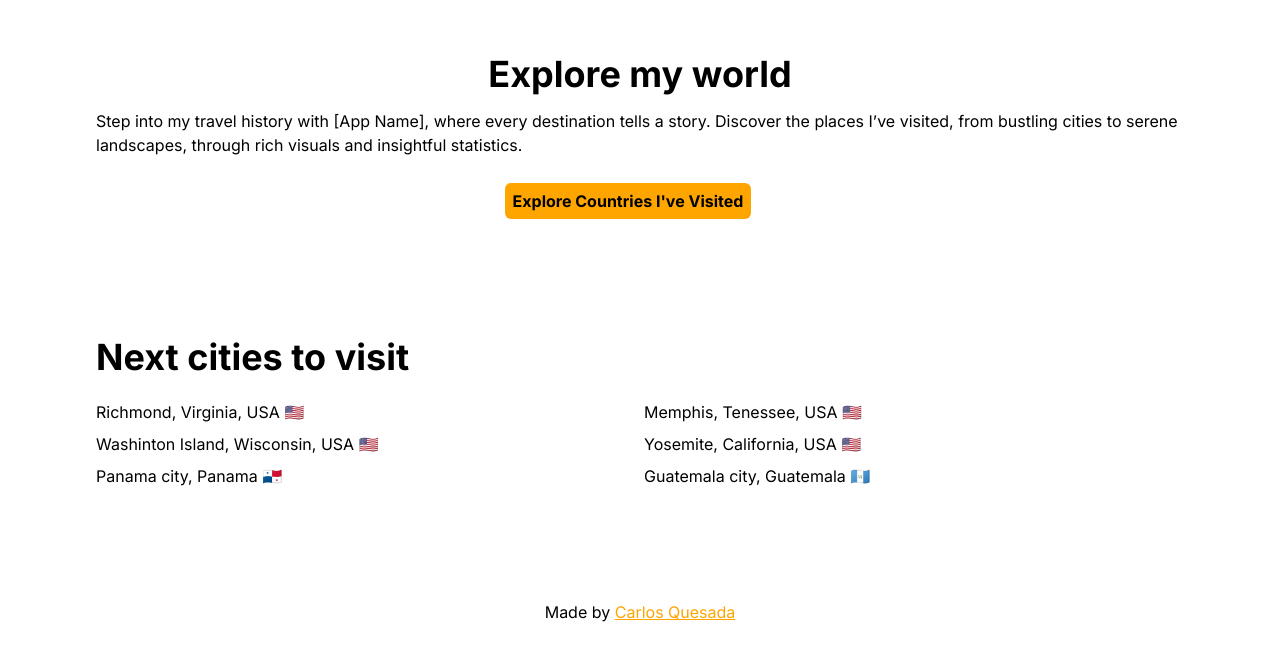
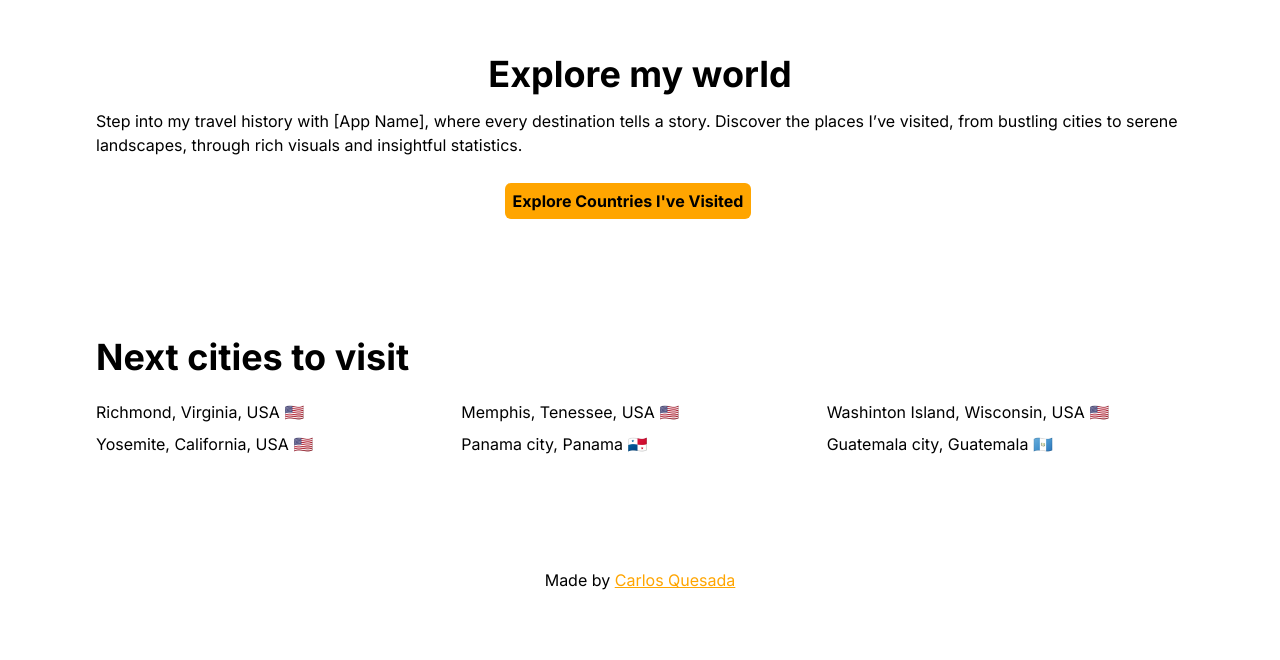
Before and after one commit to Carlosqu24/unforgettablejourneys, a Next.js app: page / in a window 1280 px wide. Shown: the part 166-826 px from the top of the page. Built offline with nearby package versions, Linux system fonts and the light colour scheme.

Commit message:
Grid styles fixed

```diff
--- a/app/components/LandingSections/NextPlacesToVisit/NextPlacesToVisit.tsx
+++ b/app/components/LandingSections/NextPlacesToVisit/NextPlacesToVisit.tsx
@@ -4,7 +4,7 @@
   return (
     <section>
         <h1 className="font-bold text-[36px] mb-4">Next cities to visit</h1>
-        <ul className="grid grid-cols-2 gap-2">
+        <ul className="grid grid-cols-3 gap-2">
           <li>Richmond, Virginia, USA 🇺🇸</li>
           <li>Memphis, Tenessee, USA 🇺🇸</li>
           <li>Washinton Island, Wisconsin, USA 🇺🇸</li>
```
